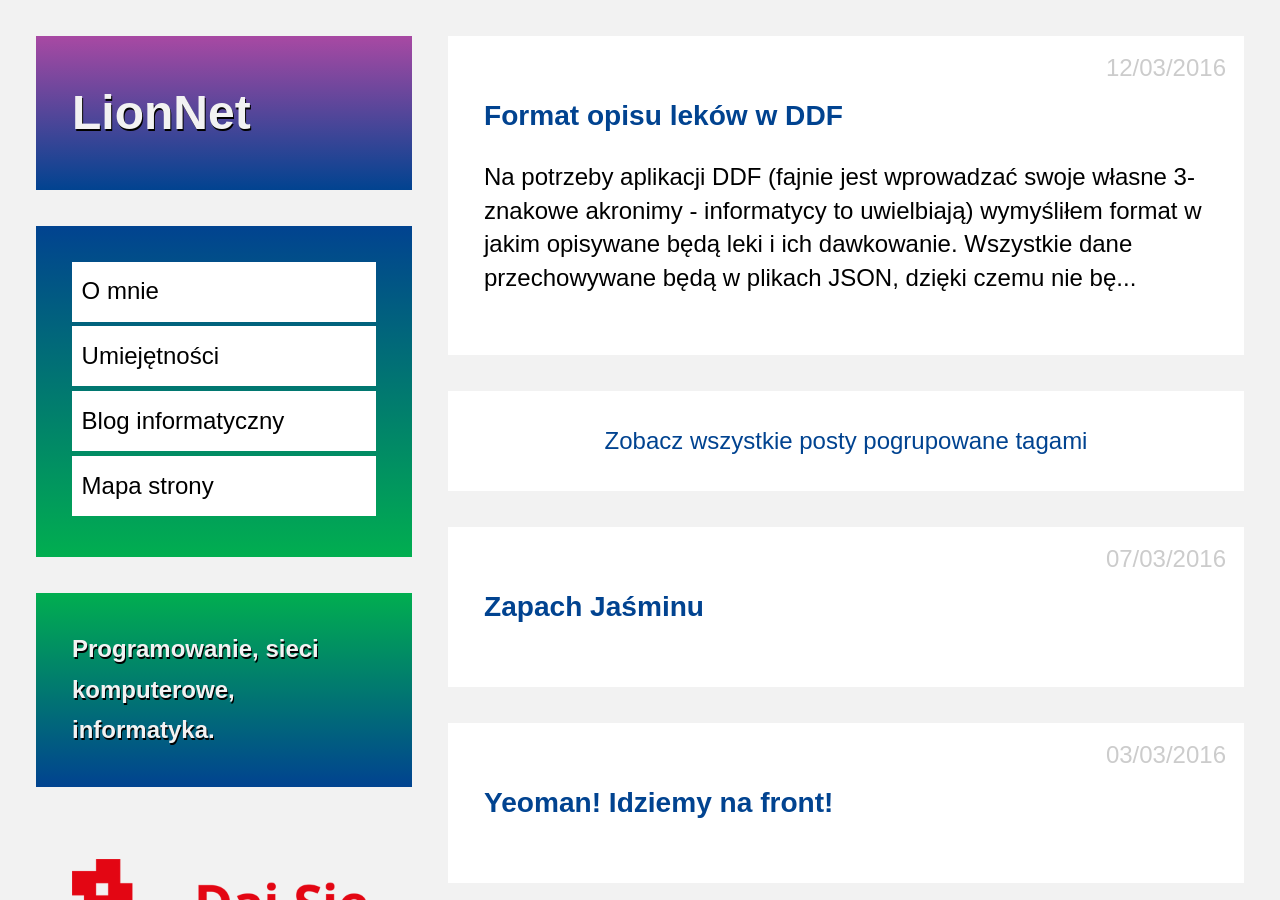
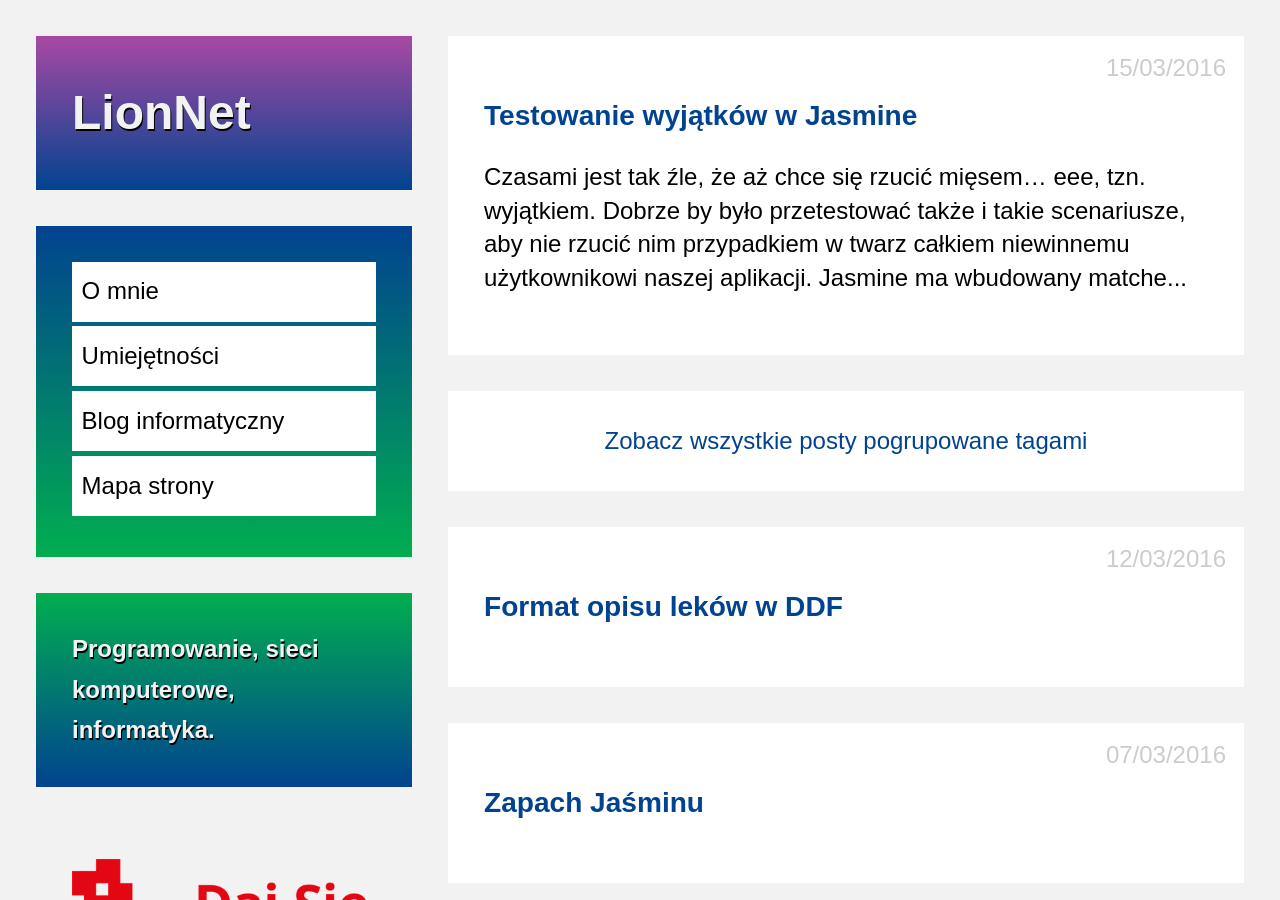
Before and after one commit to maciejlew/maciejlew.github.io, a Jekyll site: the page built from pages/blog.md, in a window 1280 px wide and 900 px high. Built offline with Jekyll 4.4.1, drawn with Linux system fonts in a browser that asks for light colours; some of the changed lines change nothing that is shown.

Commit message:
Adds post 'Testowanie wyjątków w Jasmine'

```diff
--- /dev/null
+++ b/_posts/2016-03-15-testowanie-wyjatkow-w-jasmine.md
@@ -0,0 +1,60 @@
+---
+layout: post
+title: "Testowanie wyjątków w Jasmine"
+date: 2016-03-15 18:00:00
+description: 'Testowanie wyjątków JS przy pomocy frameworka Jasmine'
+keywords: "daj się poznać 2016, konkurs programistyczny, aplikacja konkursowa,
+drug dose framework, aplikacja mobilna, pas pediatryczny, dawkowanie leków, yeoman,
+ionic framework, generator aplikacji, jasmine, bdd, testowanie aplikacji, wyjątki"
+tags:
+- DSP2016
+- JS
+- DDF
+- OOP
+- QA
+---
+
+Czasami jest tak źle, że aż chce się rzucić mięsem... eee, tzn. wyjątkiem. Dobrze
+by było przetestować także i takie scenariusze, aby nie rzucić nim przypadkiem
+w twarz całkiem niewinnemu użytkownikowi naszej aplikacji.
+
+**Jasmine ma wbudowany matcher toThrow**. Gdy tylko go znajdujemy w API tego
+frameworka dla testów JS, a mamy doświadczenie z PHPUnit, pierwsze co przychodzi
+na myśl to wywołanie go w następujący sposób:
+
+    expect().toThrow(TypeError);
+    object.method();
+
+co, jak się pewnie domyślasz, kończy się katastrofą:
+
+> Error: Actual is not a Function
+
+Asercja, w tym przypadku, oczekuje od nas że przekazana zostanie funkcja. **Najlepszym
+rozwiązaniem jest opakowanie metody która ma wyrzucić wyjątek w funkcję anonimową.**
+Spróbujmy ponownie:
+
+    expect(function(){object.method();}).toThrow(TypeError);
+
+> Expected function to throw Function, but it threw TypeError
+
+Jest już lepiej, nasz test się wykonał. Niestety nie jest zielono. Dostajemy
+podpowiedź, mówiącą że oczekiwaliśmy funkcji, a w rzeczywistości dostaliśmy wyjątek
+typu TypeError, bo załóżmy że ta metoda akurat taki wyjątek powinna nam rzucić.
+Poprawmy w takim razie nasz kod tak, aby oczekiwać tego co w rzeczywistości jest
+nam zwracane:
+
+    expect(function(){object.method();}).toThrow(new TypeError());
+
+> Expected function to throw TypeError, but it threw TypeError: Dose value must be numeric!
+
+Ha! Okazuje się że **matcher toThow porównuje także komunikaty błędu!** Tak więc przed
+nami jeszcze jedna poprawka (Jasmine nie sprawdza pozostałych argumentów możliwych
+do podania podczas tworzenia obiektów wyjątków, tj.: fileName i lineNumber):
+
+    expect(function(){object.method();}).toThrow(new TypeError('Dose value must be numeric!'));
+
+**Teraz możemy podziwiać wynik naszego testu wypisany zielonymi zgłoskami.**
+
+Więcej przykładów testowania wyjątków w Jasmine można zobaczyć przeglądając
+[repozytorium projektu DDF](https://github.com/maciejlew/drug-dose-framework),
+np. [test modelu dawki leku](https://github.com/maciejlew/drug-dose-framework/blob/master/test/spec/DoseSpec.js).
--- a/pages/map.md
+++ b/pages/map.md
@@ -24,6 +24,7 @@ redirect_from: /map/
  * [Umiejętności](../umiejetnosci)
  * [Kontakt](../kontakt)
  * [Blog informatyczny](../blog)
+   * [Testowanie wyjątków w Jasmine](../2016/03/15/testowanie-wyjatkow-w-jasmine.html)
    * [Format opisu leków w DDF](../2016/03/12/format-opisu-lekow-w-ddf.html)
    * [Zapach Jaśminu](../2016/03/07/zapach-jasminu.html)
    * [Yeoman! Idziemy na front!](../2016/03/03/yeoman-idziemy-na-front.html)
```
